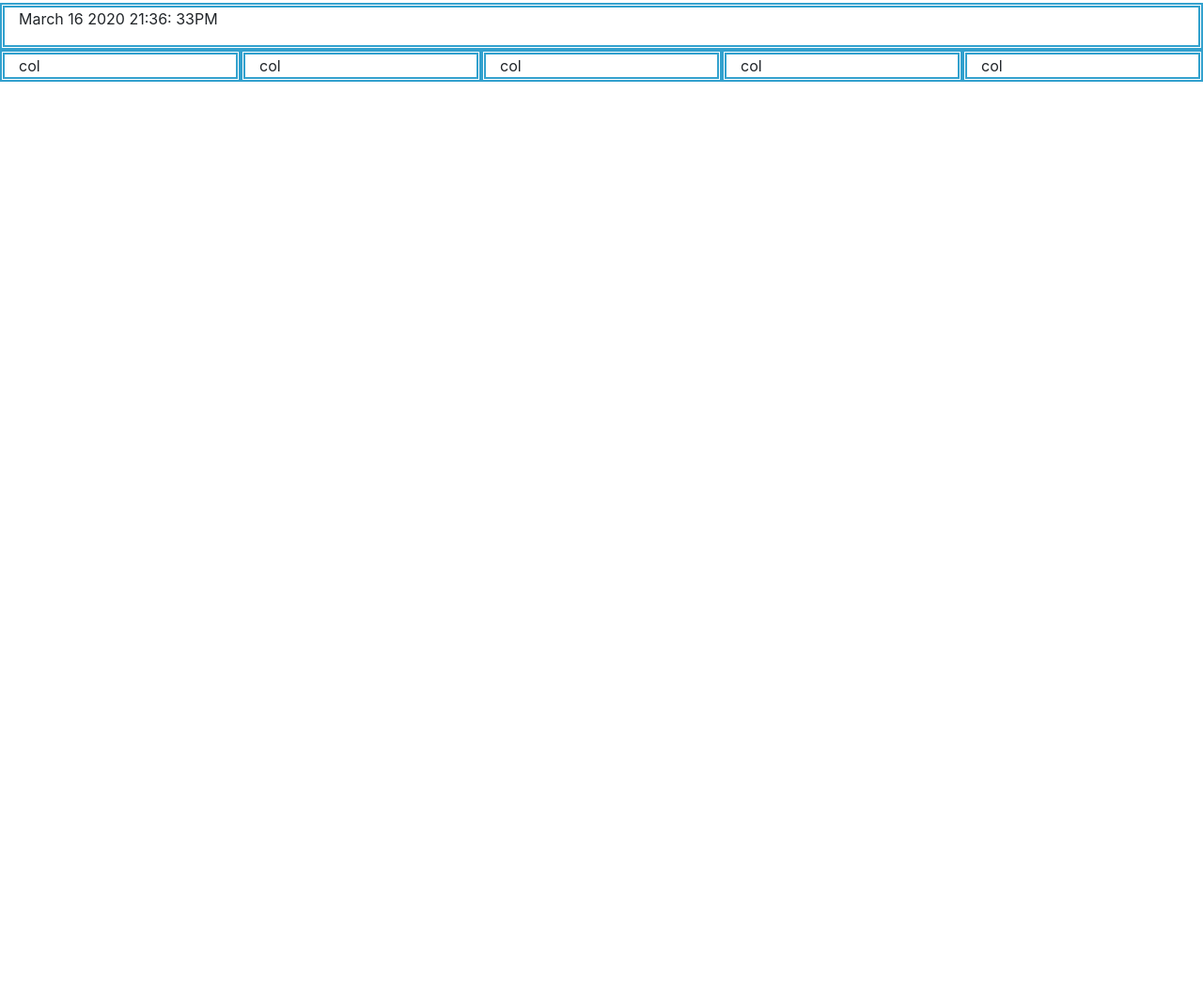
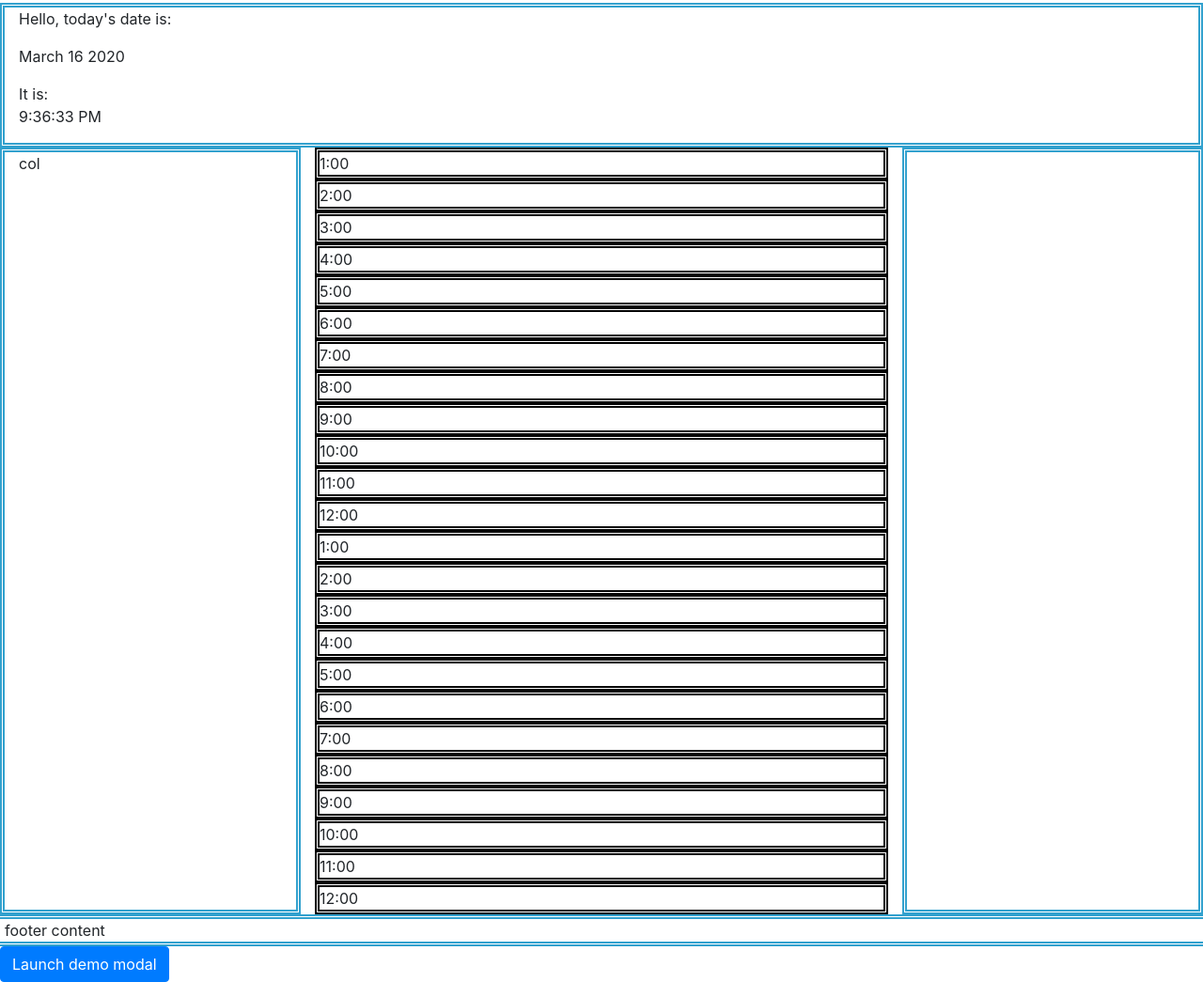
Before and after one commit to P-ano-past/Planner, a plain HTML site: page index.html in a window 1280 px wide. Shown: the part 278-1323 px from the top of the page at 94% size. Before the commit the page ends 800 px from the top, so only its background shows below. Drawn offline with nearby package versions, Linux system fonts and the light colour scheme.

Commit message:
added changes to reflect time

```diff
--- a/index.html
+++ b/index.html
@@ -18,18 +18,75 @@
     <div class="container-fluid">
         <div class="row">
             <div class="col">
-                <p id="today"></p>
+              <p>Hello, today's date is: <p id="date"></p>
+                It is: <p id="time"></p>
+              </p>
             </div>
           </div>
         <div class="row">
             <div class="col">col</div>
-            <div class="col">col</div>
-            <div class="col">col</div>
-            <div class="col">col</div>
-            <div class="col">col</div>
-
+            <div class="col-6">
+              <div id=scheduler>
+                <div class="hour" id="0">1:00</div>
+                <div class="hour" id="1">2:00</div>
+                <div class="hour" id="2">3:00</div>
+                <div class="hour" id="3">4:00</div>
+                <div class="hour" id="4">5:00</div>
+                <div class="hour" id="5">6:00</div>
+                <div class="hour" id="6">7:00</div>
+                <div class="hour" id="7">8:00</div>
+                <div class="hour" id="8">9:00</div>
+                <div class="hour" id="9">10:00</div>
+                <div class="hour" id="10">11:00</div>
+                <div class="hour" id="11">12:00</div>
+                <div class="hour" id="12">1:00</div>
+                <div class="hour" id="13">2:00</div>
+                <div class="hour" id="14">3:00</div>
+                <div class="hour" id="15">4:00</div>
+                <div class="hour" id="16">5:00</div>
+                <div class="hour" id="17">6:00</div>
+                <div class="hour" id="18">7:00</div>
+                <div class="hour" id="19">8:00</div>
+                <div class="hour" id="20">9:00</div>
+                <div class="hour" id="21">10:00</div>
+                <div class="hour" id="22">11:00</div>
+                <div class="hour" id="23">12:00</div>
+              </div>
+            </div>
+            <div class="col"></div>
           </div>
       </div>
+      <div class="row">
+        <div class="col">
+          <div>footer content</div>
+        </div>
+      </div>
+
+      <!-- Button trigger modal -->
+<button type="button" class="btn btn-primary" data-toggle="modal" data-target="#exampleModalCenter">
+  Launch demo modal
+</button>
+
+<!-- Modal -->
+<div class="modal fade" id="exampleModalCenter" tabindex="-1" role="dialog" aria-labelledby="exampleModalCenterTitle" aria-hidden="true">
+  <div class="modal-dialog modal-dialog-centered" role="document">
+    <div class="modal-content">
+      <div class="modal-header">
+        <h5 class="modal-title" id="exampleModalCenterTitle">Modal title</h5>
+        <button type="button" class="close" data-dismiss="modal" aria-label="Close">
+          <span aria-hidden="true">&times;</span>
+        </button>
+      </div>
+      <div class="modal-body">
+        ...
+      </div>
+      <div class="modal-footer">
+        <button type="button" class="btn btn-secondary" data-dismiss="modal">Close</button>
+        <button type="button" class="btn btn-primary">Save changes</button>
+      </div>
+    </div>
+  </div>
+</div>
 
      <script
     src="https://code.jquery.com/jquery-3.4.1.min.js"
--- a/script/script.js
+++ b/script/script.js
@@ -1,11 +1,22 @@
 $( document ).ready(function(){
-    function update() {
-        $('#today').html(moment().format('MMMM DD YYYY H:mm: ssA'));
-      }
+  function update() {
+    $('#date').html(moment().format('MMMM DD YYYY'));
+    $('#time').html(moment().format('h:mm:ss A'));
+  }
+  //need to adjust for 12hr format
+  setInterval(update, 1000);
 
-      setInterval(update, 1000);
+  $( "#scheduler" ).on("click", function() {
+    let btnAdd = $("<button>")
+  })
 
+  $( ".hour" ).on("click", function(){
+    let hour = $( ".hour" );
 
+    $('#myModal').modal(show)
+    //modal here for information input.
+
+  })
 
 
 })
--- a/style/style.css
+++ b/style/style.css
@@ -1,7 +1,9 @@
 
 
 
-
+.hour {
+    border: thick double black;
+}
 
 
 
```
